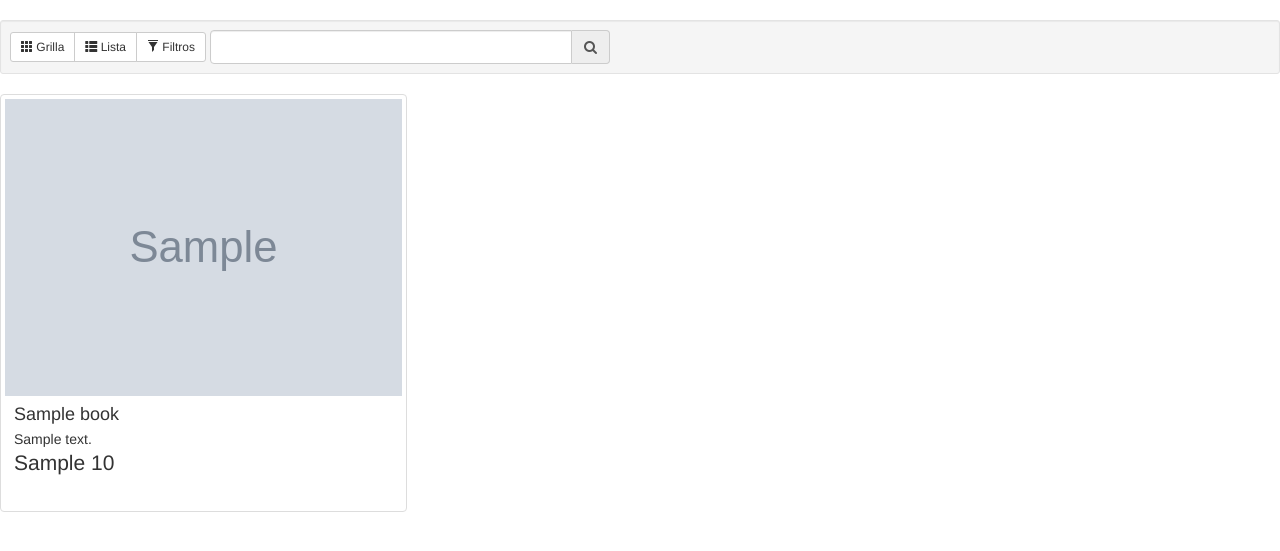
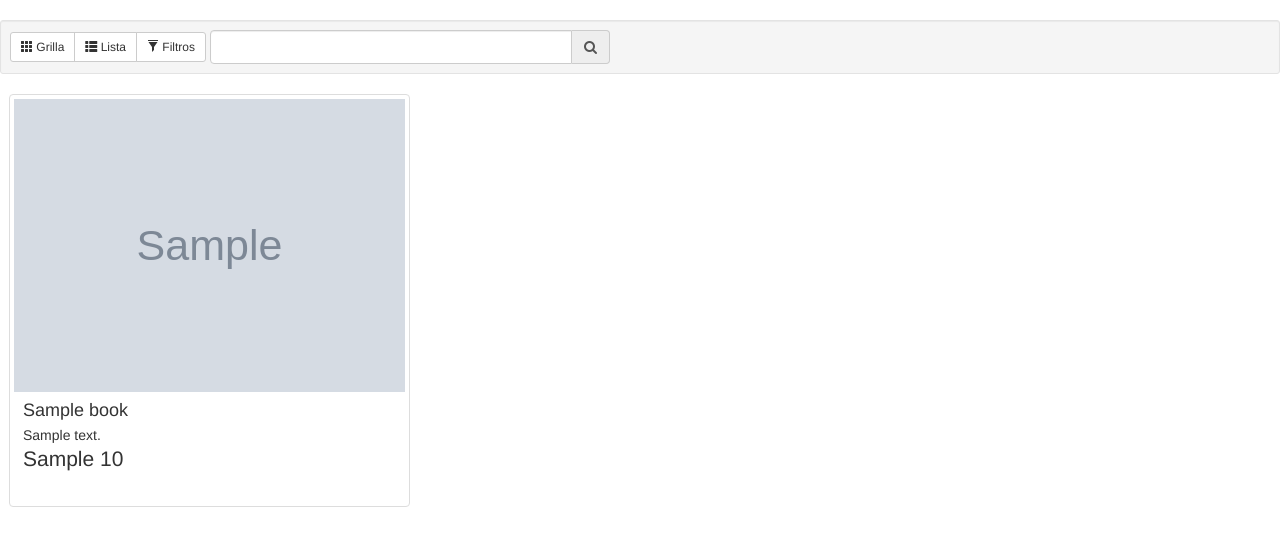
Before and after one commit to agustincastro/Collector, a Django app: template templates/catalog/index.html in a window 1280 px wide. Shown: the part 97-648 px from the top of the page. Run offline with Django 3.2, Linux system fonts and the light colour scheme; the template is opened without the code that fills it: values that come from a table or form of the project are taken from there, others are empty; tables that the repository leaves empty hold one stand-in row (values such as "Sample post"); grey boxes marked "Sample" are stand-in pictures; parts of the project's set-up code (start-up, migrations or seed data) failed here and were passed over; some libraries are stand-ins or nearby versions.

Commit message:
added products stylesheet

```diff
--- /dev/null
+++ b/static/css/catalog.css
@@ -0,0 +1,3 @@
+#products{
+    padding:0 9px 0 9px;
+}
--- a/templates/base.html
+++ b/templates/base.html
@@ -20,6 +20,8 @@
     <![endif]-->
     <!-- Project specific CSS -->
     <link href="{% static 'css/general.css' %}" rel="stylesheet">
+    <link href="{% static 'css/catalog.css' %}" rel="stylesheet">
+
     <link href="{% static 'css/social-icons.css' %}" rel="stylesheet">
 
 </head>
```
